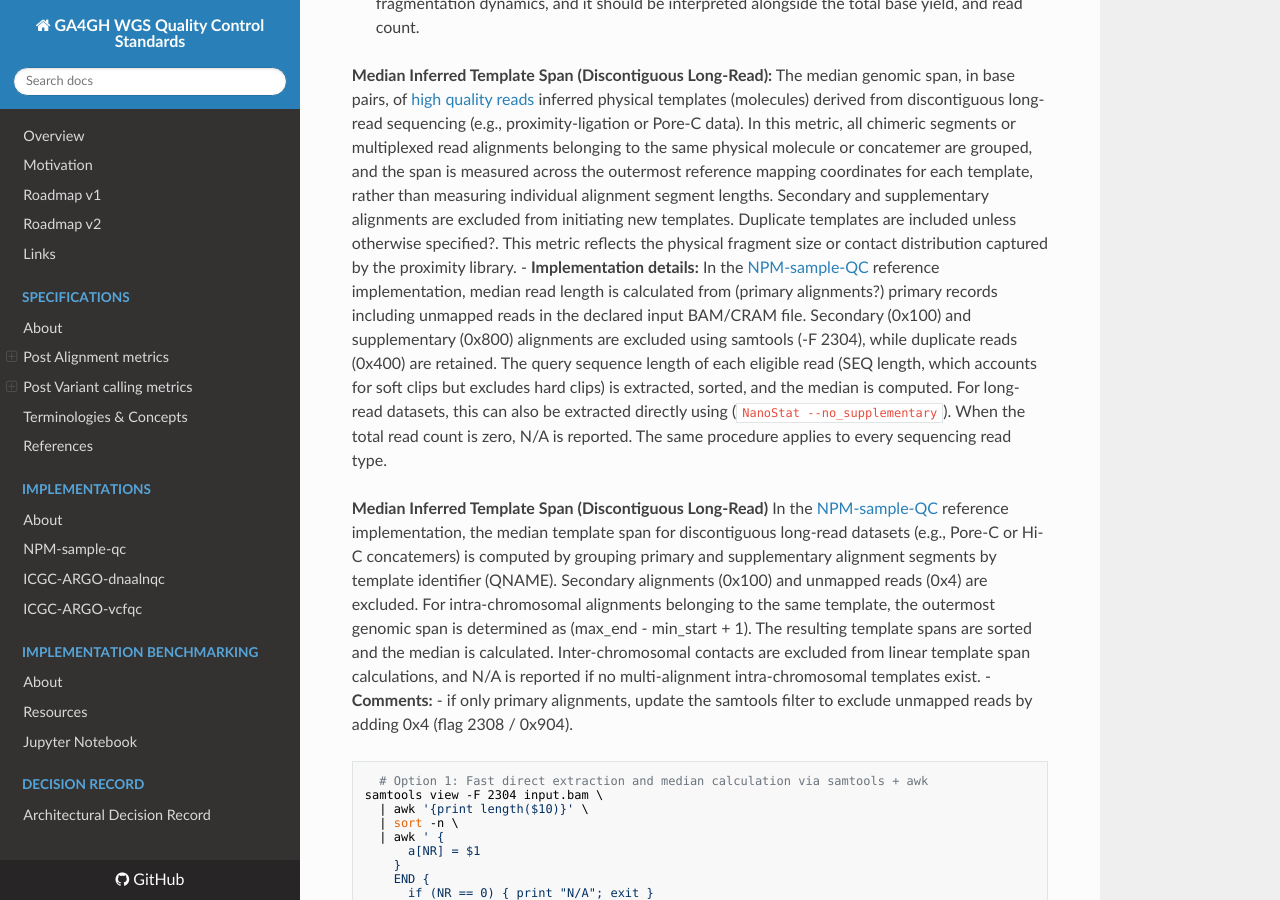
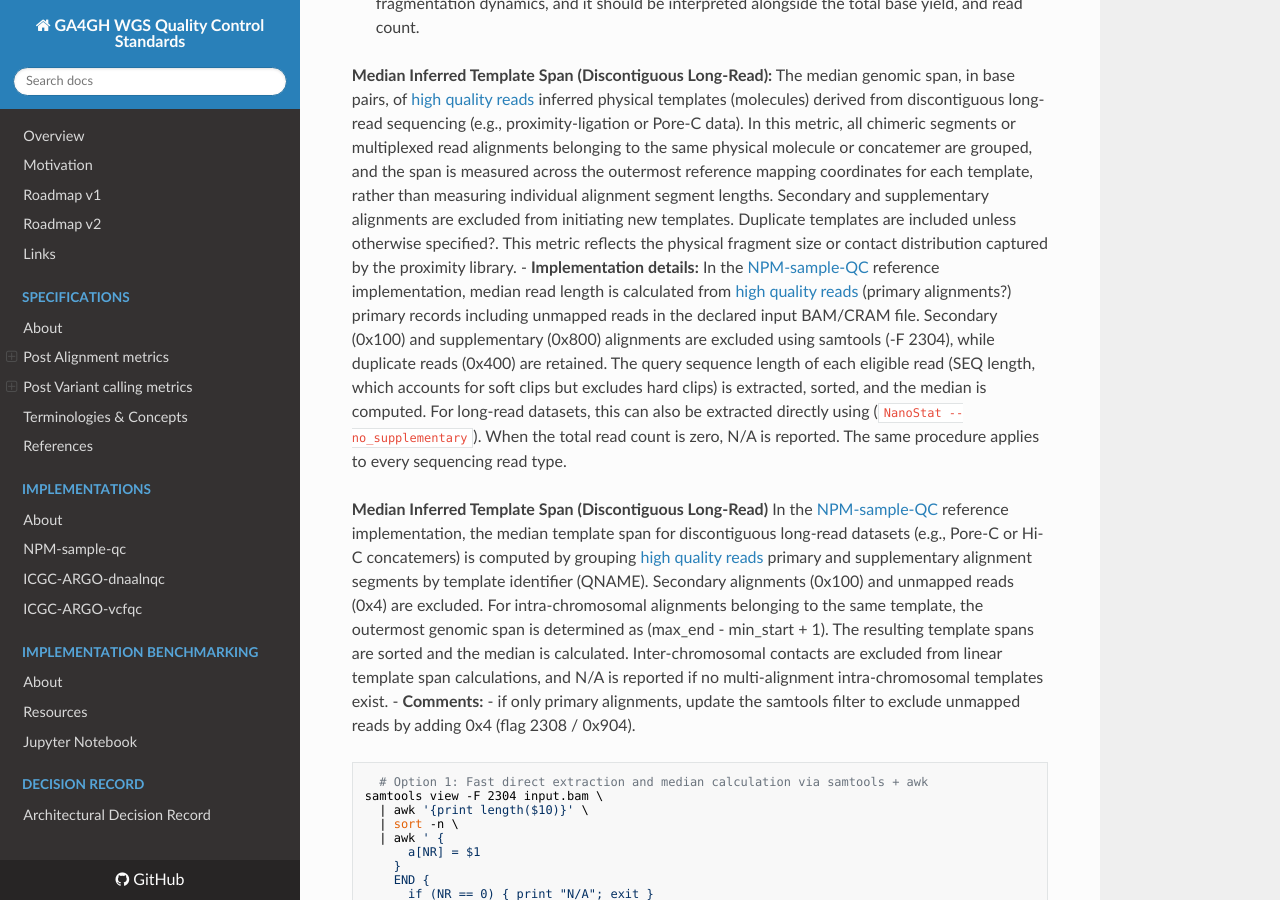
Before and after one commit to ga4gh/quality-control-wgs, an MkDocs documentation site: the page built from docs/metrics_definitions/lr-median_read_length.md, in a window 1280 px wide and 900 px high, scrolled down 360 px. Built offline with MkDocs 1.6.1, drawn with Linux system fonts in a browser that asks for light colours; nearby versions of some CDN libraries.

Commit message:
update medina read length dev version awaiting further input/feedback

````diff
--- a/docs/metrics_definitions/lr-median_read_length.md
+++ b/docs/metrics_definitions/lr-median_read_length.md
@@ -4,10 +4,10 @@
 
 **Median Inferred Template Span (Discontiguous Long-Read):**
 The median genomic span, in base pairs, of [high quality reads](terminologies.md#high-quality-reads) inferred physical templates (molecules) derived from discontiguous long-read sequencing (e.g., proximity-ligation or Pore-C data). In this metric, all chimeric segments or multiplexed read alignments belonging to the same physical molecule or concatemer are grouped, and the span is measured across the outermost reference mapping coordinates for each template, rather than measuring individual alignment segment lengths. Secondary and supplementary alignments are excluded from initiating new templates. Duplicate templates are included unless otherwise specified?. This metric reflects the physical fragment size or contact distribution captured by the proximity library.
-- **Implementation details:** In the [NPM-sample-QC](References.md#npm-sample-qc) reference implementation, median read length is calculated from (primary alignments?) primary records including unmapped reads in the declared input BAM/CRAM file. Secondary (0x100) and supplementary (0x800) alignments are excluded using samtools (-F 2304), while duplicate reads (0x400) are retained. The query sequence length of each eligible read (SEQ length, which accounts for soft clips but excludes hard clips) is extracted, sorted, and the median is computed. For long-read datasets, this can also be extracted directly using (`NanoStat --no_supplementary`). When the total read count is zero, N/A is reported. The same procedure applies to every sequencing read type.
+- **Implementation details:** In the [NPM-sample-QC](References.md#npm-sample-qc) reference implementation, median read length is calculated from [high quality reads](terminologies.md#high-quality-reads) (primary alignments?) primary records including unmapped reads in the declared input BAM/CRAM file. Secondary (0x100) and supplementary (0x800) alignments are excluded using samtools (-F 2304), while duplicate reads (0x400) are retained. The query sequence length of each eligible read (SEQ length, which accounts for soft clips but excludes hard clips) is extracted, sorted, and the median is computed. For long-read datasets, this can also be extracted directly using (`NanoStat --no_supplementary`). When the total read count is zero, N/A is reported. The same procedure applies to every sequencing read type.
 
 **Median Inferred Template Span (Discontiguous Long-Read)**
-In the [NPM-sample-QC](References.md#npm-sample-qc) reference implementation, the median template span for discontiguous long-read datasets (e.g., Pore-C or Hi-C concatemers) is computed by grouping primary and supplementary alignment segments by template identifier (QNAME). Secondary alignments (0x100) and unmapped reads (0x4) are excluded. For intra-chromosomal alignments belonging to the same template, the outermost genomic span is determined as (max_end - min_start + 1). The resulting template spans are sorted and the median is calculated. Inter-chromosomal contacts are excluded from linear template span calculations, and N/A is reported if no multi-alignment intra-chromosomal templates exist.
+In the [NPM-sample-QC](References.md#npm-sample-qc) reference implementation, the median template span for discontiguous long-read datasets (e.g., Pore-C or Hi-C concatemers) is computed by grouping [high quality reads](terminologies.md#high-quality-reads) primary and supplementary alignment segments by template identifier (QNAME). Secondary alignments (0x100) and unmapped reads (0x4) are excluded. For intra-chromosomal alignments belonging to the same template, the outermost genomic span is determined as (max_end - min_start + 1). The resulting template spans are sorted and the median is calculated. Inter-chromosomal contacts are excluded from linear template span calculations, and N/A is reported if no multi-alignment intra-chromosomal templates exist.
 - **Comments:**
   - if only primary alignments, update the samtools filter to exclude unmapped reads by adding 0x4 (flag 2308 / 0x904).
 ```
````
